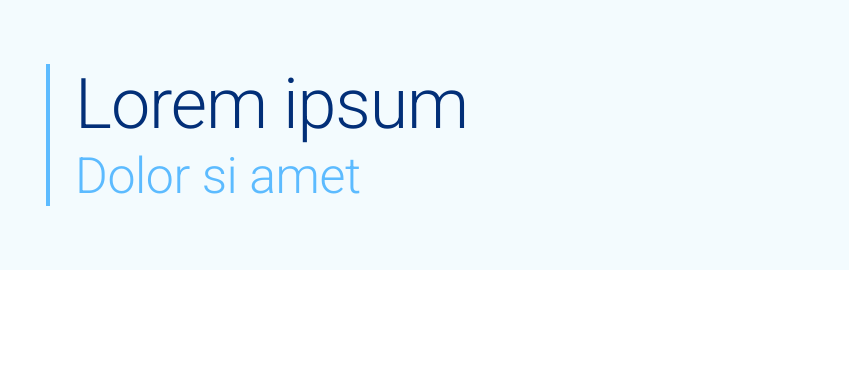
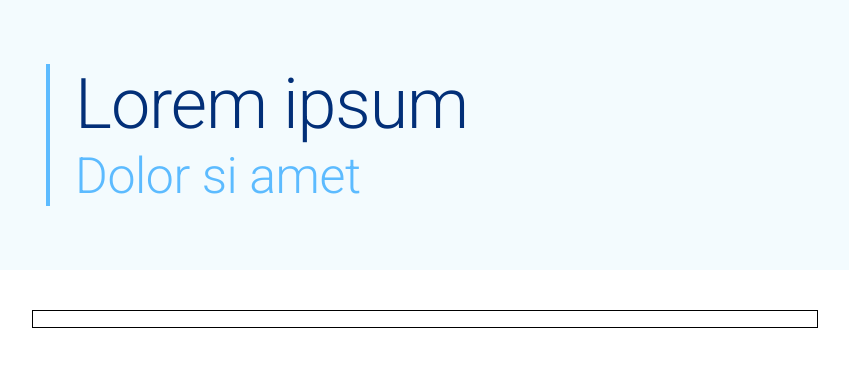
Before and after one commit to Kwiddy/Internship-React-Page, a React (Create React App) app: page / in a window 1280 px wide. Shown: the top 366 px of the page, without its empty margins (215-1064 px from the left). Built offline with nearby package versions, Linux system fonts and the light colour scheme.

Commit message:
Add page with temp border for containing rest of site

```diff
--- a/src/App.js
+++ b/src/App.js
@@ -26,6 +26,9 @@ function App() {
             </Typography>
           </div>
         </header>
+        <div className="page-wrapper">
+          <div className="page-block"> </div>
+        </div>
       </div>
     </div>
   );
--- a/src/styles/style.css
+++ b/src/styles/style.css
@@ -21,4 +21,19 @@ header .headText #mainHead {
 header .headText #subHead {
   font-size: 50px;
 }
+
+.page-wrapper {
+  text-align: center;
+}
+
+.page-wrapper .page-block {
+  display: inline-block;
+  border: 1px solid black;
+  padding: 1vh;
+  margin: 5vh;
+  -ms-flex-item-align: center;
+      -ms-grid-row-align: center;
+      align-self: center;
+  width: 60%;
+}
 /*# sourceMappingURL=style.css.map */
--- a/src/styles/style.scss
+++ b/src/styles/style.scss
@@ -18,3 +18,15 @@ header {
     }
   }
 }
+
+.page-wrapper {
+  text-align: center;
+  .page-block {
+    display: inline-block;
+    border: 1px solid black;
+    padding: 1vh;
+    margin: 5vh;
+    align-self: center;
+    width: 60%;
+  }
+}
```
Also changed, not shown: 1 other file (tests, documents, lock files or other folders).
